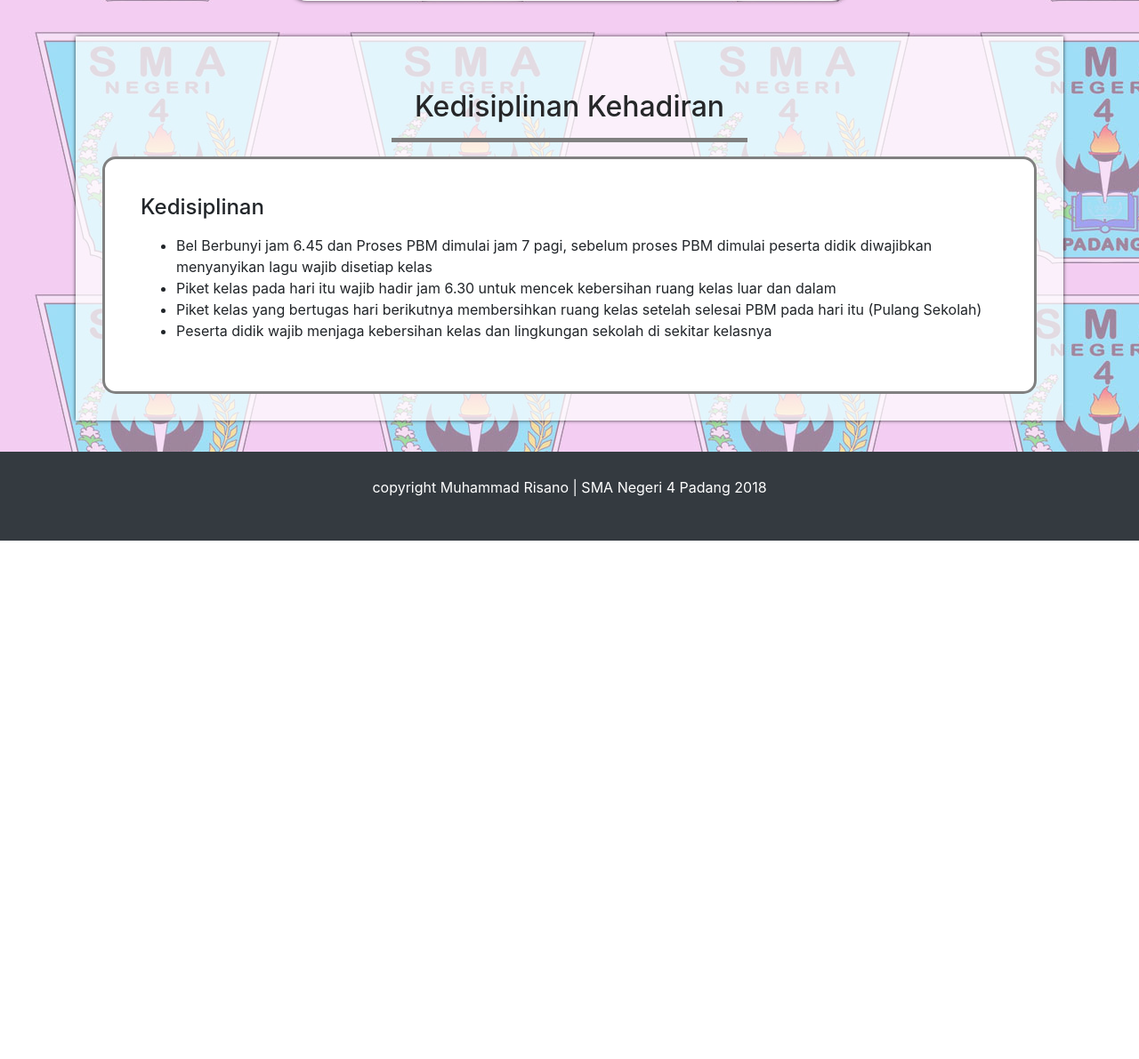
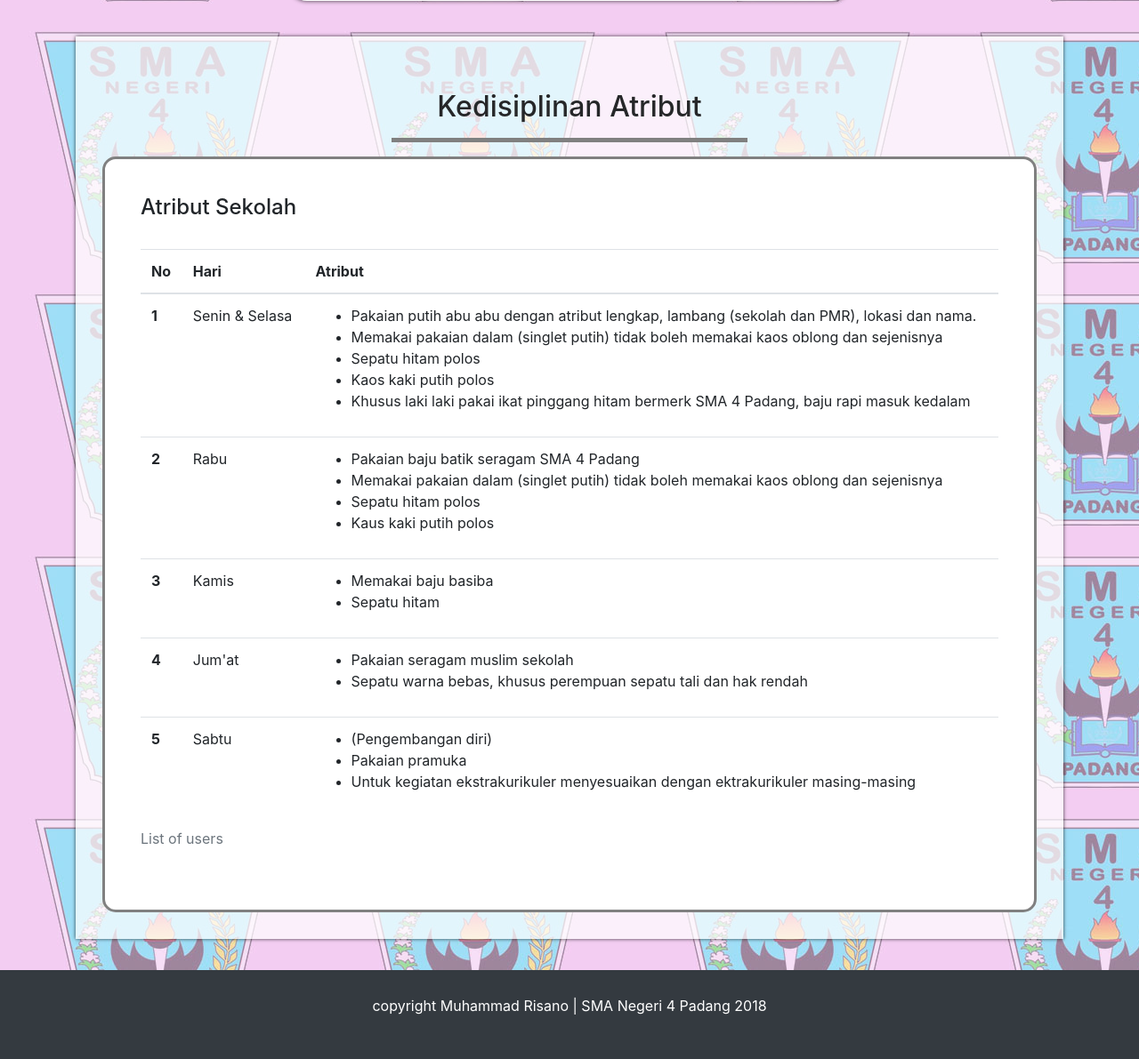
Before and after one commit to muhammadrisano/Sisfo-and-Website-use-CI, a PHP site: the page made by application/views/kedisiplinan/atribut.php in a window 1280 px wide. Shown: the part 571-1762 px from the top of the page at 89% size. Before the commit the page ends 1179 px from the top, so only its background shows below. Run offline with PHP 8.4, Linux system fonts and the light colour scheme; the template is opened without the code that fills it, so the values that code supplies are empty.

Commit message:
penambahan kedisiplianan 2

```diff
--- a/application/views/kedisiplinan/atribut.php
+++ b/application/views/kedisiplinan/atribut.php
@@ -2,29 +2,123 @@
     <div class="container">
         <div class="kedisiplinan-kehadiran">
             <div class="detail-berita-judul">
-                <h2>Kedisiplinan Kehadiran</h2>
+                <h2>Kedisiplinan Atribut</h2>
                 <hr>
             </div>
             <div class="detail-berita-body kedisiplinan-kehadiran-body">
                 <h4>
-                    Kedisiplinan
+                    Atribut Sekolah
                 </h4>
-                <p>
+                <br>
+                <table class="table">
+                    <caption>List of users</caption>
+                    <thead>
+                        <tr>
+                            <th scope="col">No</th>
+                            <th scope="col">Hari</th>
+                            <th scope="col">Atribut</th>
+                        </tr>
+                    </thead>
+                    <tbody>
+                        <tr>
+                            <th scope="row">1</th>
+                            <td>Senin & Selasa</td>
+                            <td>
                                 <ul>
                                     <li>
-                            Bel Berbunyi jam 6.45 dan Proses PBM dimulai jam 7 pagi, sebelum proses PBM dimulai peserta didik diwajibkan menyanyikan lagu wajib disetiap kelas
+                                        Pakaian putih abu abu dengan atribut lengkap, lambang (sekolah dan PMR), lokasi
+                                        dan nama.
                                     </li>
                                     <li>
-                            Piket kelas pada hari itu wajib hadir jam 6.30 untuk mencek kebersihan ruang kelas luar dan dalam
+                                        Memakai pakaian dalam (singlet putih) tidak boleh memakai kaos oblong dan
+                                        sejenisnya
                                     </li>
                                     <li>
-                            Piket kelas yang bertugas hari berikutnya membersihkan ruang kelas setelah selesai PBM pada hari itu (Pulang Sekolah)
+                                        Sepatu hitam polos
                                     </li>
                                     <li>
-                            Peserta didik wajib menjaga kebersihan kelas dan lingkungan sekolah di sekitar kelasnya
+                                        Kaos kaki putih polos
+                                    </li>
+                                    <li>
+                                        Khusus laki laki pakai ikat pinggang hitam bermerk SMA 4 Padang, baju rapi masuk
+                                        kedalam
                                     </li>
                                 </ul>
-                </p>
+                            </td>
+
+                        </tr>
+                        <tr>
+                            <th scope="row">2</th>
+                            <td>Rabu</td>
+                            <td>
+                                <ul>
+                                    <li>
+                                        Pakaian baju batik seragam SMA 4 Padang
+                                    </li>
+                                    <li>
+                                        Memakai pakaian dalam (singlet putih) tidak boleh memakai kaos oblong dan
+                                        sejenisnya
+                                    </li>
+                                    <li>
+                                        Sepatu hitam polos
+                                    </li>
+                                    <li>
+                                        Kaus kaki putih polos
+                                    </li>
+                                </ul>
+                            </td>
+
+                        </tr>
+                        <tr>
+                            <th scope="row">3</th>
+                            <td>Kamis</td>
+                            <td>
+                                <ul>
+                                    <li>
+                                        Memakai baju basiba
+                                    </li>
+                                    <li>
+                                        Sepatu hitam
+                                    </li>
+                                </ul>
+                            </td>
+
+                        </tr>
+                        <tr>
+                            <th scope="row">4</th>
+                            <td>Jum'at</td>
+                            <td>
+                                <ul>
+                                    <li>
+                                        Pakaian seragam muslim sekolah
+                                    </li>
+                                    <li>
+                                        Sepatu warna bebas, khusus perempuan sepatu tali dan hak rendah
+                                    </li>
+                                </ul>
+                            </td>
+
+                        </tr>
+                        <tr>
+                            <th scope="row">5</th>
+                            <td>Sabtu</td>
+                            <td>
+                                <ul>
+                                    <li>
+                                        (Pengembangan diri)
+                                    </li>
+                                    <li>
+                                        Pakaian pramuka
+                                    </li>
+                                    <li>
+                                        Untuk kegiatan ekstrakurikuler menyesuaikan dengan ektrakurikuler masing-masing
+                                    </li>
+                                </ul>
+                            </td>
+
+                        </tr>
+                    </tbody>
+                </table>
 
             </div>
 
```
Also changed, not shown: application/controllers/Kedisiplinan.php (+14 -0 lines), application/views/kedisiplinan/upacara.php (added, +40 -0 lines). Lines whose indentation alone changed are shown as unchanged.
